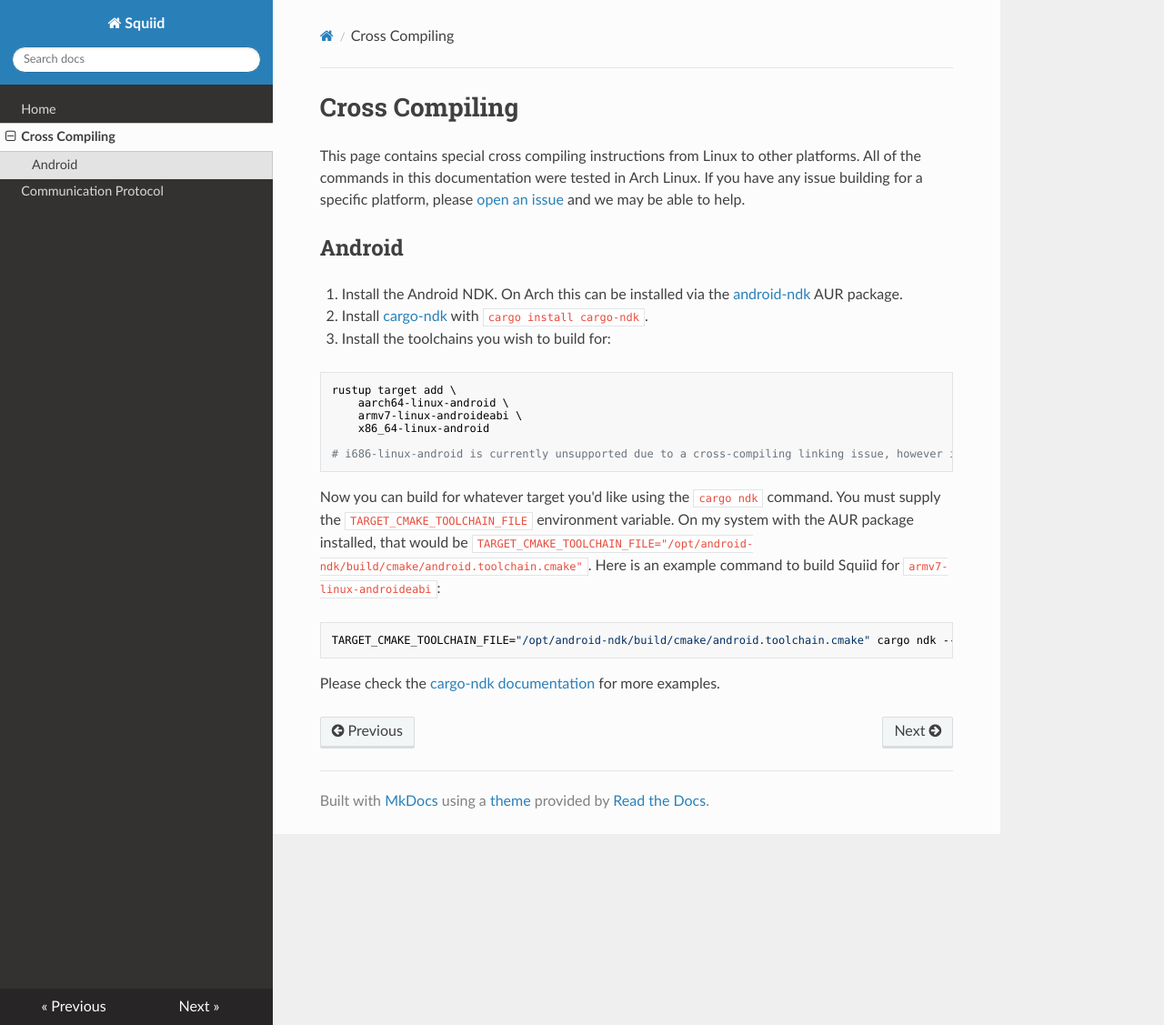
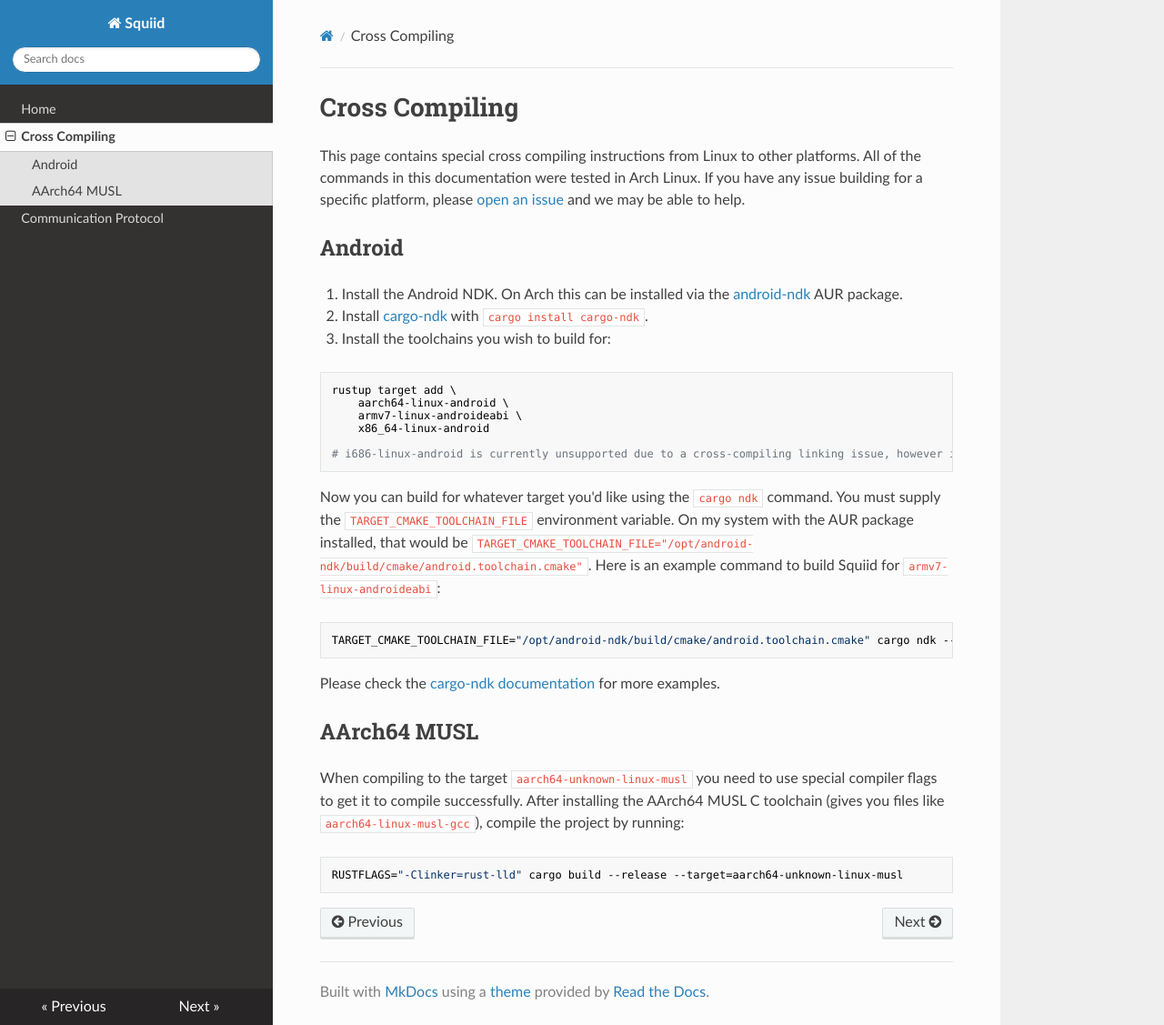
Before and after one commit to ImaginaryInfinity/squiid-calculator, an MkDocs documentation site: the page built from docs/cross_compiling.md, in a window 1280 px wide and 1127 px high. Shown: the whole window at 91% size. Built offline with MkDocs 1.6.1, drawn with Linux system fonts in a browser that asks for light colours; nearby versions of some CDN libraries.

Commit message:
aarch64-musl compilation instructions

````diff
--- a/docs/cross_compiling.md
+++ b/docs/cross_compiling.md
@@ -23,3 +23,9 @@ TARGET_CMAKE_TOOLCHAIN_FILE="/opt/android-ndk/build/cmake/android.toolchain.cmak
 ```
 
 Please check the [cargo-ndk documentation](https://github.com/bbqsrc/cargo-ndk#usage) for more examples.
+
+## AArch64 MUSL
+When compiling to the target `aarch64-unknown-linux-musl` you need to use special compiler flags to get it to compile successfully. After installing the AArch64 MUSL C toolchain (gives you files like `aarch64-linux-musl-gcc`), compile the project by running:
+```sh
+RUSTFLAGS="-Clinker=rust-lld" cargo build --release --target=aarch64-unknown-linux-musl
+```
````
Also changed, not shown: 1 other file.
